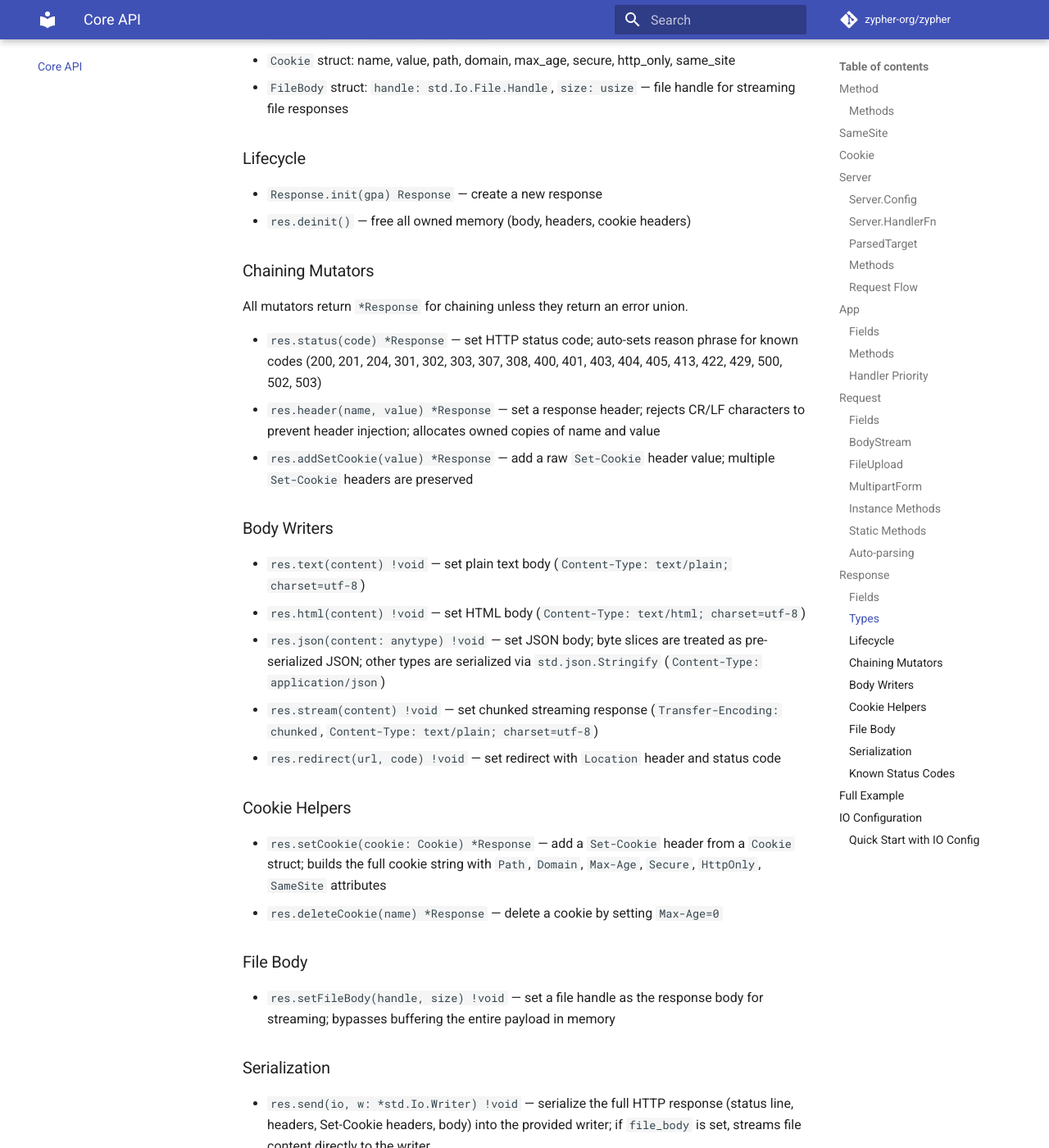
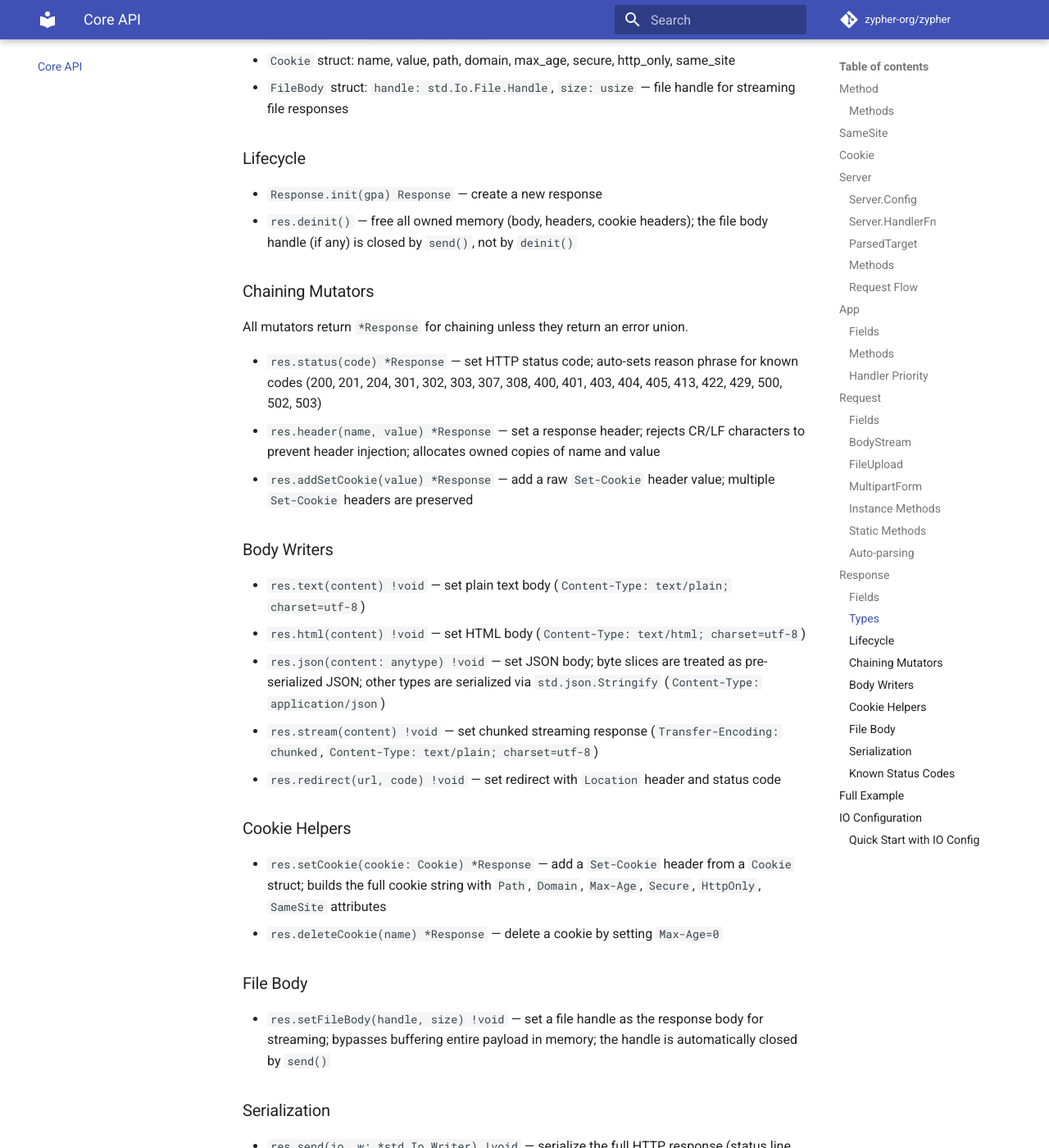
Before and after one commit to zypher-org/zypher, an MkDocs documentation site: the page built from docs/core.md, in a window 1280 px wide and 1400 px high, scrolled down 6239 px. Shown: the whole window at 82% size. Built offline with MkDocs 1.6.1 and Material for MkDocs 9.7.7, drawn with Linux system fonts in a browser that asks for light colours; comment, search, counter and statistics services are not loaded; some of the changed text lies outside the part shown.

Commit message:
feat: replace std.posix with std.Io in examples, move fd close to send(), sync docs
- src/core/response.zig: Move fd close from deinit() to send() using
  Io.File.close(io) — eliminates last std.posix ref in src/, satisfies
  test-io-clean CI guard
- examples/online-storage: Rewrite home_service.zig — replace openat/
  system.close/errno/write/read with Io.Dir.createFile/openFile/
  readStreaming/writeStreamingAll/close; add io param to service fns;
  add tl_io to handlers.zig with setter
- examples/books-api: Add tl_io to context.zig; replace clock_gettime
  in book_controller.zig with std.Io.Timestamp.now(context.io(), .real)
- examples/large-file-upload: Replace openat/system.close/writeAll/lseek
  with Io.Dir.createFile/openFile/writeStreamingAll/fileLength/close;
  remove writeAll and lseek helper fns
- docs/core.md: Update deinit(), setFileBody(), send() entries to reflect
  new fd-lifecycle (send() auto-closes, not deinit())

```diff
--- a/docs/core.md
+++ b/docs/core.md
@@ -170,7 +170,7 @@ Represents an outgoing HTTP response.
 
 ### Lifecycle
 - `Response.init(gpa) Response` — create a new response
-- `res.deinit()` — free all owned memory (body, headers, cookie headers)
+- `res.deinit()` — free all owned memory (body, headers, cookie headers); the file body handle (if any) is closed by `send()`, not by `deinit()`
 
 ### Chaining Mutators
 All mutators return `*Response` for chaining unless they return an error union.
@@ -191,10 +191,10 @@ All mutators return `*Response` for chaining unless they return an error union.
 - `res.deleteCookie(name) *Response` — delete a cookie by setting `Max-Age=0`
 
 ### File Body
-- `res.setFileBody(handle, size) !void` — set a file handle as the response body for streaming; bypasses buffering the entire payload in memory
+- `res.setFileBody(handle, size) !void` — set a file handle as the response body for streaming; bypasses buffering entire payload in memory; the handle is automatically closed by `send()`
 
 ### Serialization
-- `res.send(io, w: *std.Io.Writer) !void` — serialize the full HTTP response (status line, headers, Set-Cookie headers, body) into the provided writer; if `file_body` is set, streams file content directly to the writer
+- `res.send(io, w: *std.Io.Writer) !void` — serialize the full HTTP response (status line, headers, Set-Cookie headers, body) into the provided writer; if `file_body` is set, streams file content directly to the writer and auto-closes the file handle
 - `res.sendHeaders(w: *std.Io.Writer) !void` — serialize only the status line and headers (used when streaming file bodies manually)
 
 ### Known Status Codes
```
Also changed, not shown: 9 other files.
